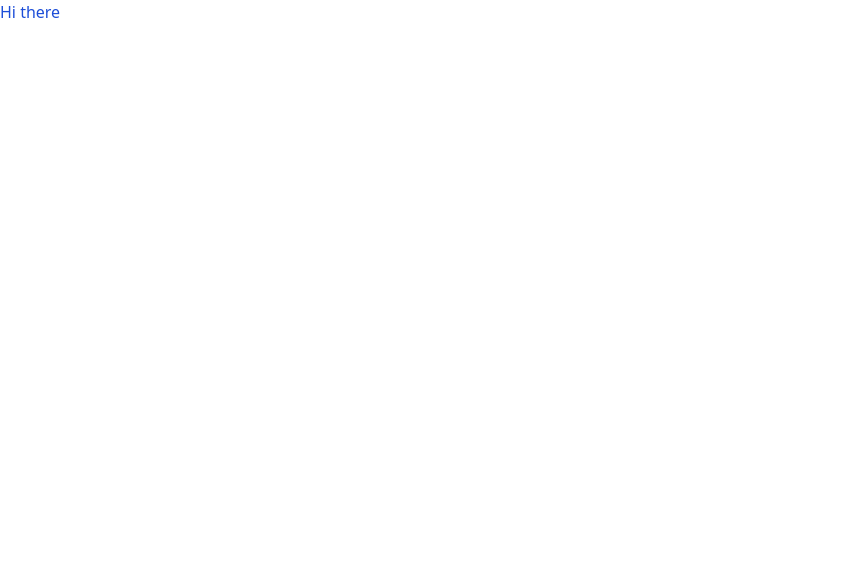
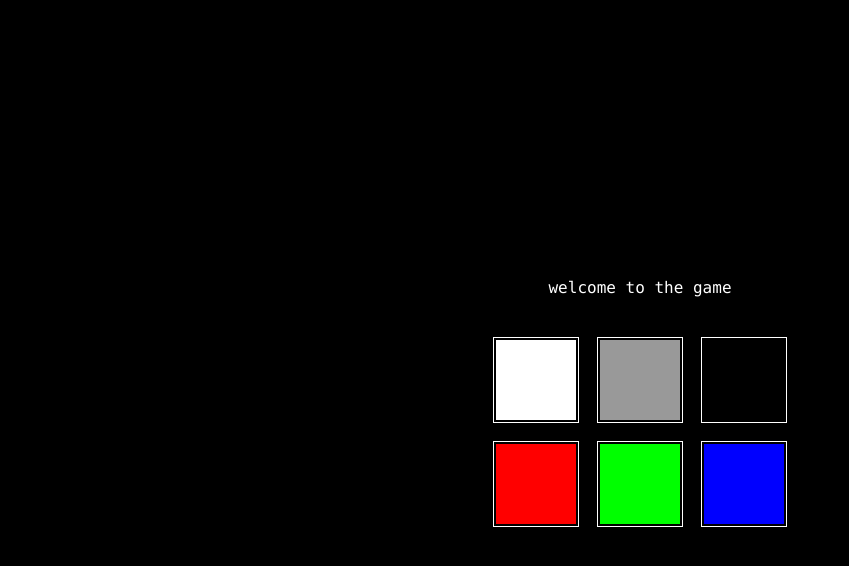
Before and after one commit to parkerray/puzzled, a Next.js app: page / in a window 1280 px wide. Shown: the top 566 px of the page, without its empty margins (0-849 px from the left). Built offline with nearby package versions, Linux system fonts and the light colour scheme.

Commit message:
Added colors and react-audio-player

```diff
--- /dev/null
+++ b/app/components/ColorChoice.tsx
@@ -0,0 +1,13 @@
+type ColorChoiceProps = {
+  name: string;
+  hex: string;
+};
+
+export default function ColorChoice({ name, hex }: ColorChoiceProps) {
+  return (
+    <div
+      className='p-10 outline outline-1 outline-white outline-offset-2 cursor-pointer'
+      style={{ backgroundColor: hex }}
+    ></div>
+  );
+}
--- a/app/layout.tsx
+++ b/app/layout.tsx
@@ -2,7 +2,7 @@ import type { Metadata } from 'next'
  import './globals.css'
 
 export const metadata: Metadata = {
-  title: 'Puzzled',
+  title: 'game',
   description: '01101001 01110100 00100000 01110111 01101111 01101110 01110100 00100000 01100010 01100101 00100000 01110100 01101000 01100001 01110100 00100000 01100101 01100001 01110011 01111001',
 }
 
@@ -13,7 +13,9 @@ export default function RootLayout({
 }) {
   return (
     <html lang="en">
-      <body>{children}</body>
+      <body className='bg-black text-white font-mono'>
+        {children}
+      </body>
     </html>
   )
 }
--- a/app/page.tsx
+++ b/app/page.tsx
@@ -1,11 +1,23 @@
-import Image from 'next/image'
+import ColorChoice from "./components/ColorChoice";
+
+const colors = [
+  { name: "white", hex: "#ffffff" },
+  { name: "grey", hex: "#999999" },
+  { name: "black", hex: "#000000" },
+  { name: "red", hex: "#ff0000" },
+  { name: "green", hex: "#00ff00" },
+  { name: "blue", hex: "#0000ff" },
+];
 
 export default function Home() {
   return (
-    <main>
-      <div className='font-sans text-blue-700 flex-1'>
-        <p>Hi there</p>
+    <div className='flex flex-col items-center justify-center min-h-screen min-w-full p-8'>
+      <p className='mb-10'>welcome to the game</p>
+      <div className='grid grid-cols-3 gap-6'>
+        {colors.map((color) => (
+          <ColorChoice key={color.name} name={color.name} hex={color.hex} />
+        ))}
       </div>
-    </main>
-  )
+    </div>
+  );
 }
--- /dev/null
+++ b/app/play/page.tsx
@@ -0,0 +1,7 @@
+export default function Play() {
+  return (
+    <div className='flex flex-col items-center justify-center min-h-screen min-w-full p-8'>
+      <p>this is where we play</p>
+    </div>
+  );
+}
--- a/package.json
+++ b/package.json
@@ -16,6 +16,7 @@
     "eslint-config-next": "13.4.9",
     "next": "13.4.9",
     "react": "18.2.0",
+    "react-audio-player": "^0.17.0",
     "react-dom": "18.2.0",
     "typescript": "5.1.6"
   },
```
Also changed, not shown: 1 other file (tests, documents, lock files or other folders).
